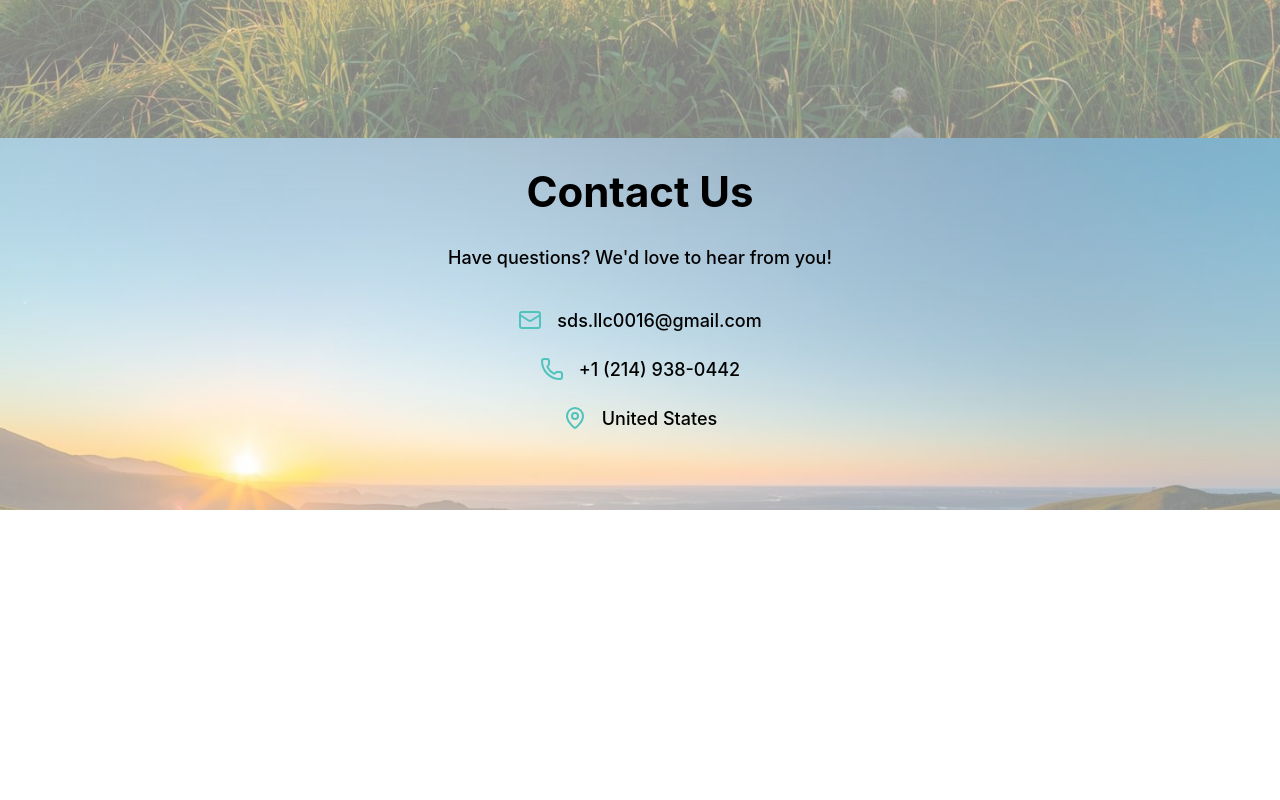
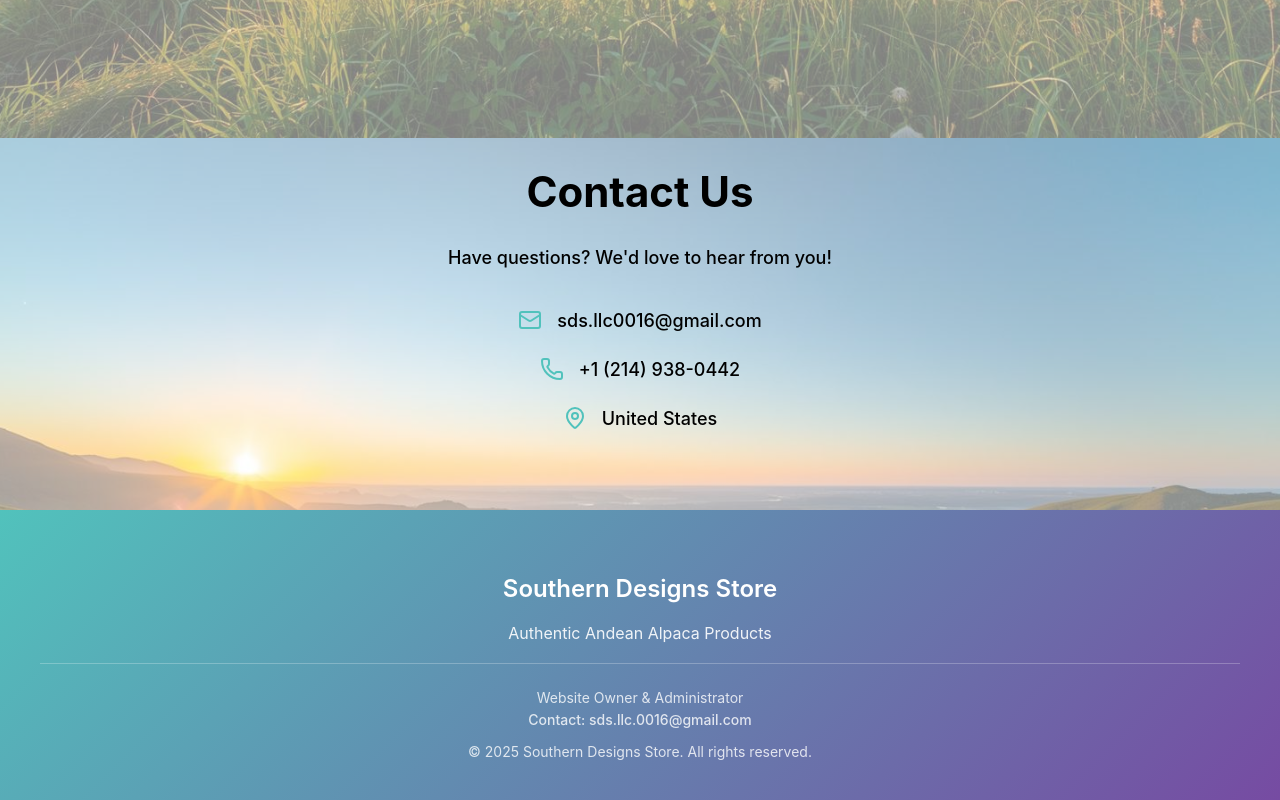
Before and after one commit to lucas00007/ecommerce, a React (Create React App) app: page / in a window 1280 px wide. Shown: the part 4662-5462 px from the top of the page. Before the commit the page ends 5172 px from the top, so only its background shows below. Built offline with nearby package versions, Linux system fonts and the light colour scheme; no server answers; what aws-amplify would draw is missing.

Commit message:
Add footer with website owner and administrator contact

```diff
--- a/src/components/Contact.jsx
+++ b/src/components/Contact.jsx
@@ -3,6 +3,7 @@ import { Mail, Phone, MapPin } from 'lucide-react';
 
 const Contact = () => {
   return (
+    <>
       <section id="contact" style={{
         padding: '80px 40px',
         maxWidth: '800px',
@@ -35,6 +36,31 @@ const Contact = () => {
           </div>
         </div>
       </section>
+
+      <footer style={{
+        background: 'linear-gradient(135deg, #51c2bc 0%, #764ba2 100%)',
+        color: 'white',
+        padding: '40px 20px',
+        textAlign: 'center'
+      }}>
+        <div style={{ maxWidth: '1200px', margin: '0 auto' }}>
+          <h3 style={{ fontSize: '24px', marginBottom: '20px', fontWeight: '600' }}>Southern Designs Store</h3>
+          <p style={{ fontSize: '16px', marginBottom: '20px', opacity: 0.9 }}>Authentic Andean Alpaca Products</p>
+
+          <div style={{
+            borderTop: '1px solid rgba(255,255,255,0.3)',
+            paddingTop: '20px',
+            marginTop: '20px',
+            fontSize: '14px',
+            opacity: 0.8
+          }}>
+            <p style={{ margin: '5px 0' }}>Website Owner & Administrator</p>
+            <p style={{ margin: '5px 0', fontWeight: '500' }}>Contact: sds.llc.0016@gmail.com</p>
+            <p style={{ margin: '15px 0 0 0' }}>© {new Date().getFullYear()} Southern Designs Store. All rights reserved.</p>
+          </div>
+        </div>
+      </footer>
+    </>
   );
 };
 
```
Lines whose indentation alone changed are shown as unchanged.
